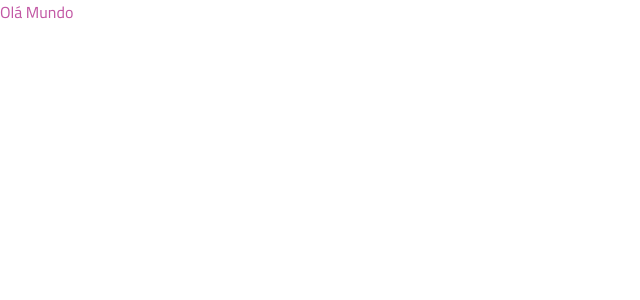
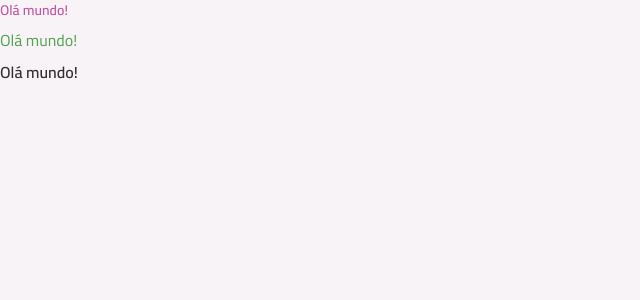
Before and after one commit to igorjosiel/todo-react, a React (Vite) app: page / in a window 1280 px wide. Shown: the top 300 px of the page, without its empty margins (0-640 px from the left). Built offline with nearby package versions, Linux system fonts and the light colour scheme.

Commit message:
feat: cria componente de texto para o projeto.

```diff
--- a/index.html
+++ b/index.html
@@ -12,7 +12,7 @@
 
     <title>Todo List</title>
   </head>
-  <body>
+  <body class="bg-gray-100">
     <div id="root"></div>
     <script type="module" src="/src/main.tsx"></script>
   </body>
--- a/package.json
+++ b/package.json
@@ -11,6 +11,7 @@
   },
   "dependencies": {
     "@tailwindcss/vite": "^4.1.11",
+    "class-variance-authority": "^0.7.1",
     "react": "^19.1.1",
     "react-dom": "^19.1.1",
     "tailwindcss": "^4.1.11"
--- a/src/App.tsx
+++ b/src/App.tsx
@@ -1,7 +1,11 @@
+import Text from "./components/text";
+
 function App() {
   return (
-    <div className="text-pink-base">
-      Olá Mundo
+    <div className="flex flex-col gap-2">
+      <Text variant="body-sm-bold" className="text-pink-base">Olá mundo!</Text>
+      <Text variant="body-md" className="text-green-base">Olá mundo!</Text>
+      <Text variant="body-md-bold" className="text-blue-base">Olá mundo!</Text>
     </div>
   );
 }
--- /dev/null
+++ b/src/components/text.tsx
@@ -0,0 +1,32 @@
+import React from "react";
+import { cva, type VariantProps } from "class-variance-authority";
+
+export const textVariants = cva("font-sans text-gray-400", {
+    variants: {
+        variant: {
+            "body-sm-bold": "text-sm leading-5 font-semibold",
+            "body-md": "text-base leading-6 font-normal",
+            "body-md-bold": "text-base leading-6 font-semibold",
+        }
+    },
+    defaultVariants: {
+        variant: "body-md"
+    }
+});
+
+interface TextProps extends VariantProps<typeof textVariants>{
+    as?: keyof React.JSX.IntrinsicElements;
+    className?: string;
+    children?: React.ReactNode;
+}
+
+export default function Text({ as = "span", variant, className, children, ...props }: TextProps) {
+    return React.createElement(
+        as,
+        {
+            className: textVariants({ variant, className }),
+            ...props
+        },
+        children
+    );
+}
```
Also changed, not shown: 1 other file (tests, documents, lock files or other folders).
